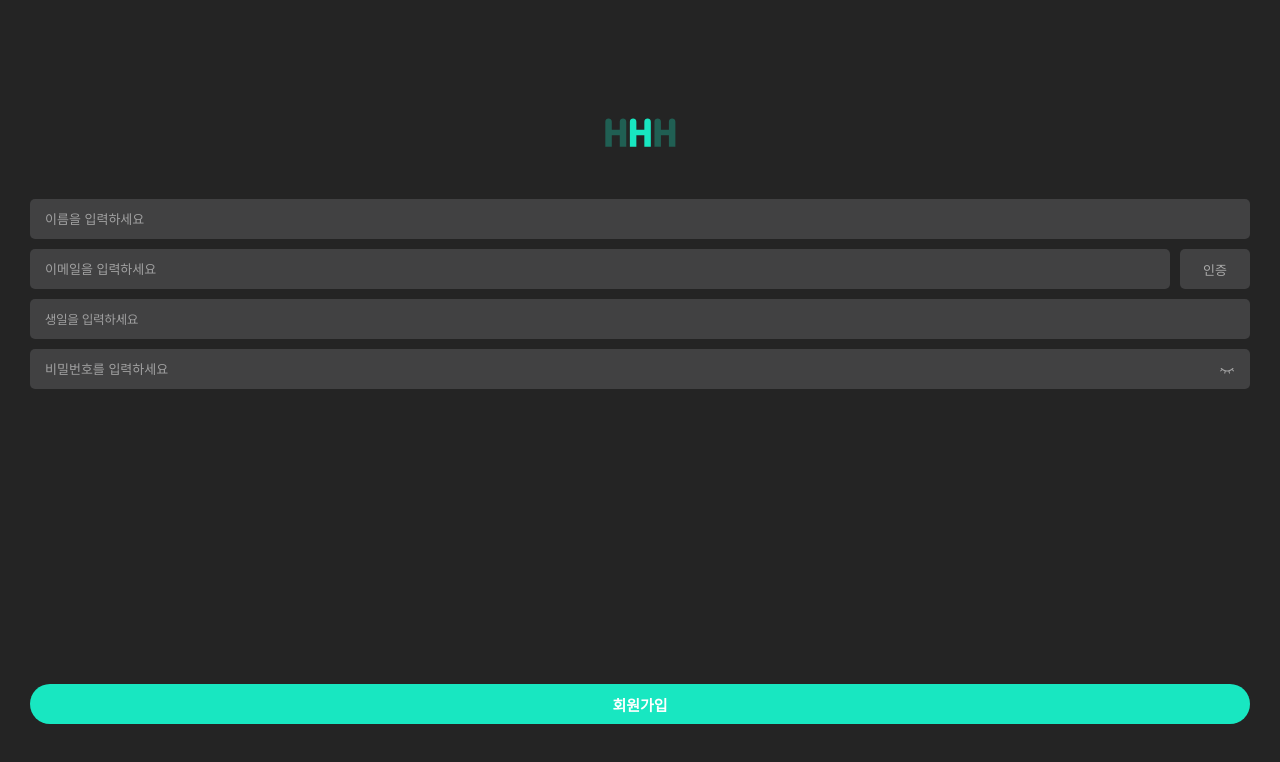
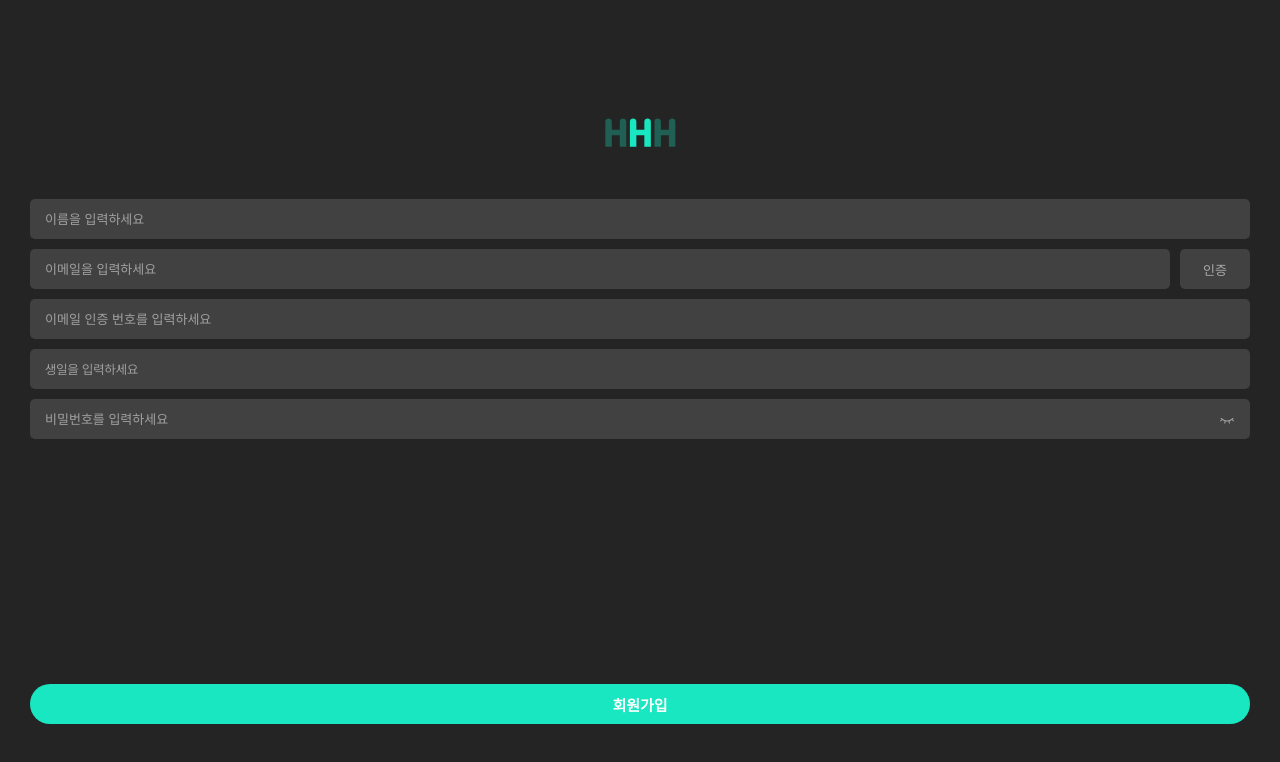
Before and after one commit to Hurts-Hearts-Healing/HHH_FE, a Next.js app: page /signup in a window 1280 px wide. Shown: the top 762 px of the page. Built offline with nearby package versions, Linux system fonts and the light colour scheme.

Commit message:
feat :: 인증번호 입력

```diff
--- a/src/app/signup/page.tsx
+++ b/src/app/signup/page.tsx
@@ -120,6 +120,7 @@ export default function Login() {
                     </EmailInputWrapper>
                     <EmailButton $textColor={getTextColor()} $bgColor={getButtonColor()} onClick={handleButtonClick} disabled={isDisabled}>{getButtonText()}</EmailButton>
                 </EmailWrapper>
+                <AuthInput type="text" placeholder="이메일 인증 번호를 입력하세요" />
                 <BirthdayInput
                     $hasBirthdaySelect={!!birthday}
                     $isBirthdayActive={isBirthdayActive}
```
